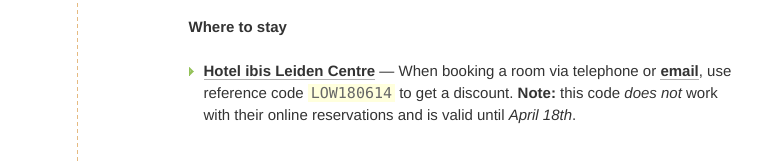
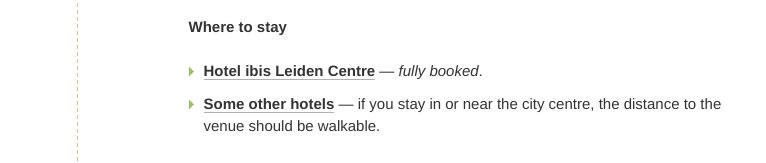
Before and after one commit to low/geeuphq, a plain HTML site: page index.html in a window 1280 px wide. Shown: the part 3831-3994 px from the top of the page, without its empty margins (279-1045 px from the left). Drawn offline with Linux system fonts and the light colour scheme.

Commit message:
Updated hotel details

```diff
--- a/index.html
+++ b/index.html
@@ -219,9 +219,11 @@
 			<ul>
 				<li>
 					<a href="http://www.ibis.com/en/hotel-8087-ibis-leiden-centre/index.shtml">Hotel ibis Leiden Centre</a>
-					&mdash; When booking a room via telephone or <a href="mailto:H8087-RE@accor.com">email</a>,
-					use reference code <code>LOW180614</code> to get a discount. <strong>Note:</strong> this code
-					<em>does not</em> work with their online reservations and is valid until <em>April 18th</em>.
+					&mdash; <em>fully booked</em>.
+				</li>
+				<li>
+					<a href="https://www.google.com/search?q=hotels+leiden+netherlands">Some other hotels</a>
+					&mdash; if you stay in or near the city centre, the distance to the venue should be walkable.
 				</li>
 			</ul>
 		</div>
```
